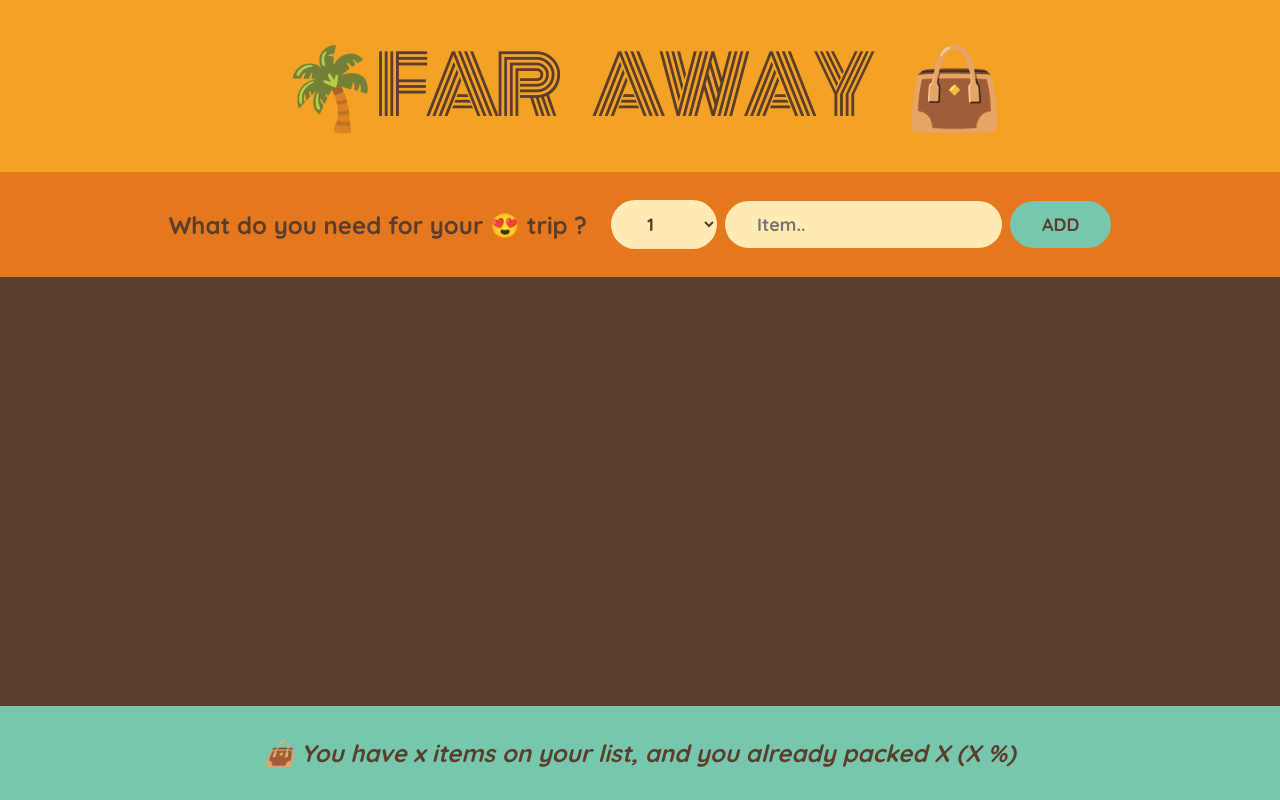
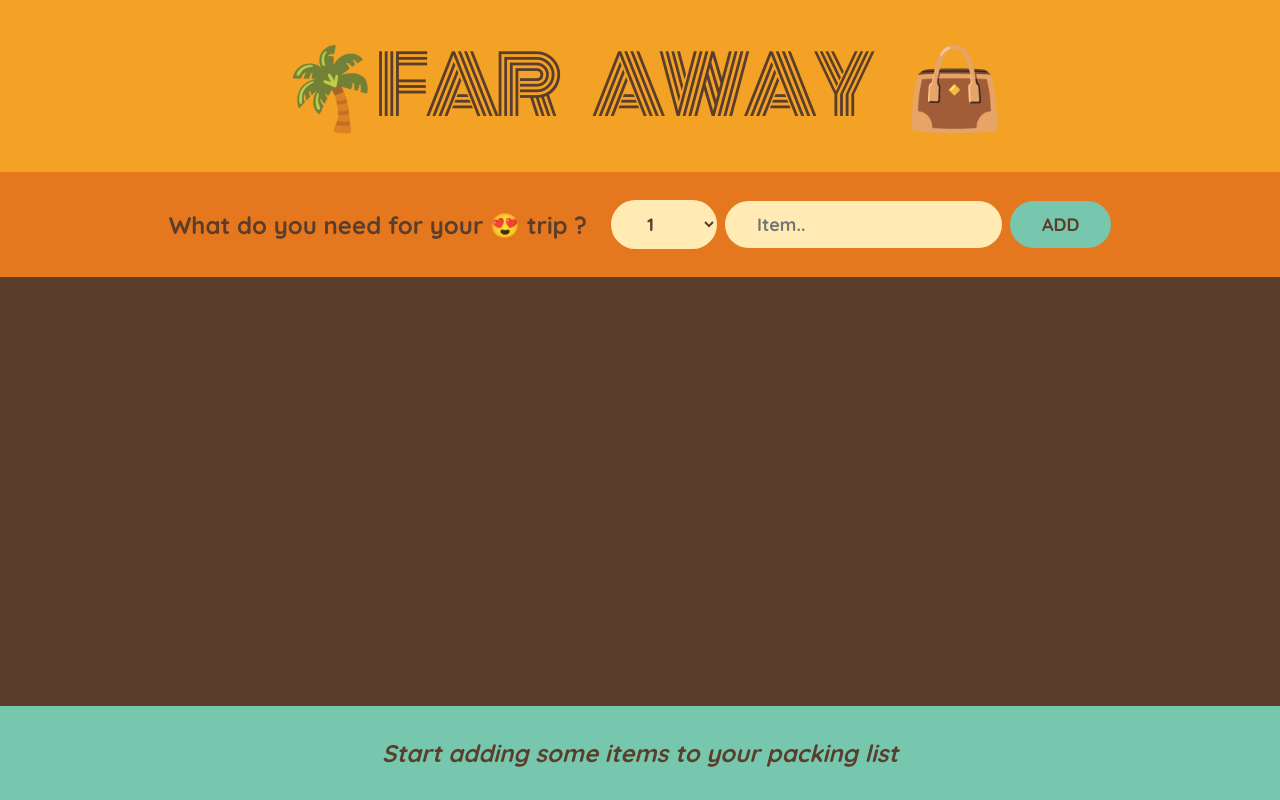
Before and after one commit to sunny7898/react-learning, a React (Create React App) app in the folder 05-travel-list/: page / in a window 1280 px wide. Built offline with nearby package versions, Linux system fonts and the light colour scheme.

Commit message:
completed the derived state - stas functionality

```diff
--- a/05-travel-list/src/App.js
+++ b/05-travel-list/src/App.js
@@ -29,7 +29,7 @@
         onDeleteItem={handleDeleteItem}
         onPacked={handleTogglePacked}
       />
-      <Stats />
+      <Stats items={items} />
     </div>
   );
 }
@@ -115,10 +115,26 @@
   );
 }
 
-function Stats() {
+function Stats({ items }) {
+  if (!items.length)
+    return (
+      <footer className="stats">
+        <em>Start adding some items to your packing list</em>
+      </footer>
+    );
+
+  const totalItems = items.length;
+  const packedItems = items.filter((item) => item.packed).length;
+  const packedPercentage = Math.round((packedItems / totalItems) * 100);
+
   return (
     <footer className="stats">
-      <em>👜 You have x items on your list, and you already packed X (X %)</em>
+      <em>
+        {packedPercentage === 100
+          ? "You got everything! Ready to go ✈️"
+          : `👜 You have ${totalItems} items on your list, and you already packed
+        ${packedItems} (${packedPercentage} %)`}
+      </em>
     </footer>
   );
 }
```
